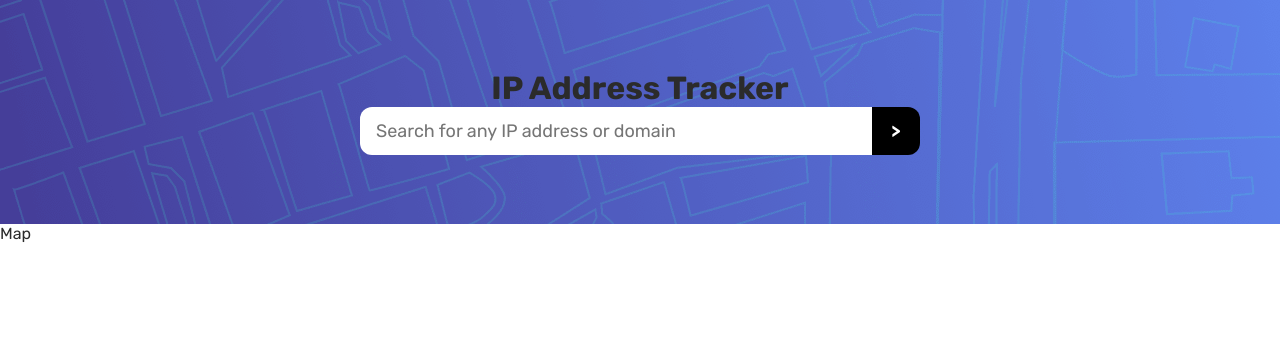
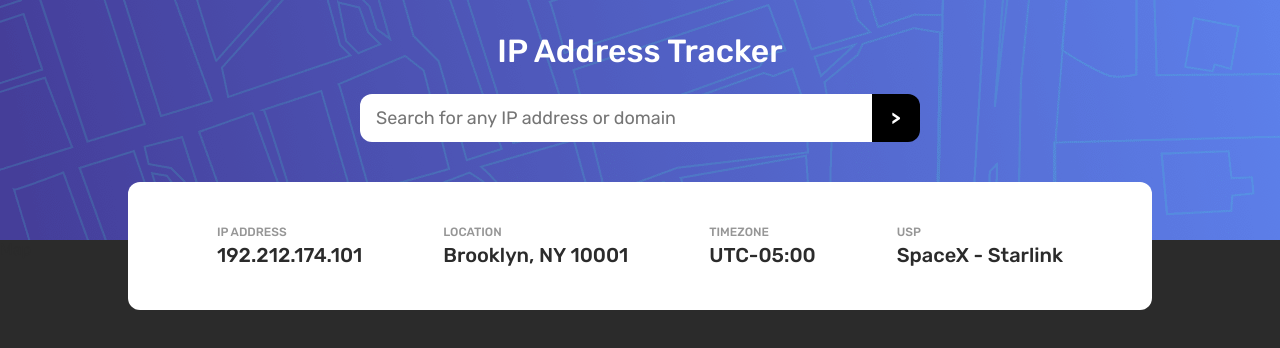
Before and after one commit to GL-19/ip-address-tracker, a React (Create React App) app: page / in a window 1280 px wide. Shown: the top 348 px of the page. Built offline with nearby package versions, Linux system fonts and the light colour scheme.

Commit message:
feat: Header layout

```diff
--- a/src/components/Header/index.tsx
+++ b/src/components/Header/index.tsx
@@ -8,22 +8,49 @@ import headerBackground from "../../assets/images/pattern-bg.png";
 export function Header() {
 	return (
 		<HeaderContainer>
-			<h1>IP Address Tracker</h1>
+			<Title>IP Address Tracker</Title>
 			<SearchIpForm onSubmit={async (name) => console.log(name)} />
-			<InfosCard />
+			<InfosCardContainer>
+				<InfosCard />
+			</InfosCardContainer>
 		</HeaderContainer>
 	);
 }
 
+const InfosCardContainer = styled.div`
+	width: 100%;
+	position: relative;
+	top: 1.5rem;
+
+	@media screen and (min-width: 850px) {
+		top: 2.5rem;
+	}
+`;
+
 const HeaderContainer = styled.header`
 	width: 100%;
-	height: 14rem;
-	padding: 1rem;
+	height: 17.5rem;
+	padding: 2rem;
 
 	display: flex;
 	flex-direction: column;
-	justify-content: center;
 	align-items: center;
 
 	background-image: url(${headerBackground});
+
+	@media screen and (min-width: 650px) {
+		height: 15rem;
+		padding: 2rem 6rem;
+	}
+
+	@media screen and (min-width: 850px) {
+		height: 15rem;
+		padding: 2rem 8rem;
+	}
 `;
+
+const Title = styled.h1`
+	color: white;
+	font-weight: 500;
+	margin-bottom: 1.5rem;
+`;
--- a/src/components/InfosCard/index.tsx
+++ b/src/components/InfosCard/index.tsx
@@ -1,10 +1,75 @@
+import styled from "styled-components";
+
 export function InfosCard() {
 	return (
-		<div>
-			<p></p>
-			<p></p>
-			<p></p>
-			<p></p>
-		</div>
+		<InfosCardContainer>
+			<InfoContainer>
+				<Identifier>Ip Address</Identifier>
+				<Information>192.212.174.101</Information>
+			</InfoContainer>
+
+			<InfoContainer>
+				<Identifier>Location</Identifier>
+				<Information>Brooklyn, NY 10001</Information>
+			</InfoContainer>
+			<InfoContainer>
+				<Identifier>Timezone</Identifier>
+				<Information>UTC-05:00</Information>
+			</InfoContainer>
+			<InfoContainer>
+				<Identifier>Usp</Identifier>
+				<Information>SpaceX - Starlink</Information>
+			</InfoContainer>
+		</InfosCardContainer>
 	);
 }
+
+const InfoContainer = styled.div`
+	max-width: 20rem;
+	height: auto;
+
+	display: flex;
+	flex-direction: column;
+	justify-content: space-evenly;
+	align-items: center;
+	gap: 0.25rem;
+
+	@media screen and (min-width: 850px) {
+		align-items: start;
+	}
+`;
+
+const InfosCardContainer = styled.div`
+	display: flex;
+	flex-direction: column;
+	justify-content: space-evenly;
+	align-items: center;
+	gap: 1.5rem;
+
+	width: 100%;
+	min-height: 12rem;
+	padding: 2rem;
+
+	border: none;
+	border-radius: 0.75rem;
+	background-color: white;
+
+	@media screen and (min-width: 850px) {
+		flex-direction: row;
+		gap: 1.5rem;
+		min-height: 8rem;
+	}
+`;
+
+const Identifier = styled.p`
+	font-size: 0.75rem;
+	font-weight: 500;
+	color: var(--dark-gray);
+	text-transform: uppercase;
+`;
+
+const Information = styled.p`
+	font-size: 1.25rem;
+	font-weight: 500;
+	color: var(--very-dark-gray);
+`;
--- a/src/styles/GlobalStyle.ts
+++ b/src/styles/GlobalStyle.ts
@@ -16,6 +16,7 @@ export const GlobalStyle = createGlobalStyle`
     font-size: 16px;
     font-family: 'Rubik', sans-serif;
     color: var(--very-dark-gray);
+    background-color: var(--very-dark-gray);
   }
 
   input, button {
```
